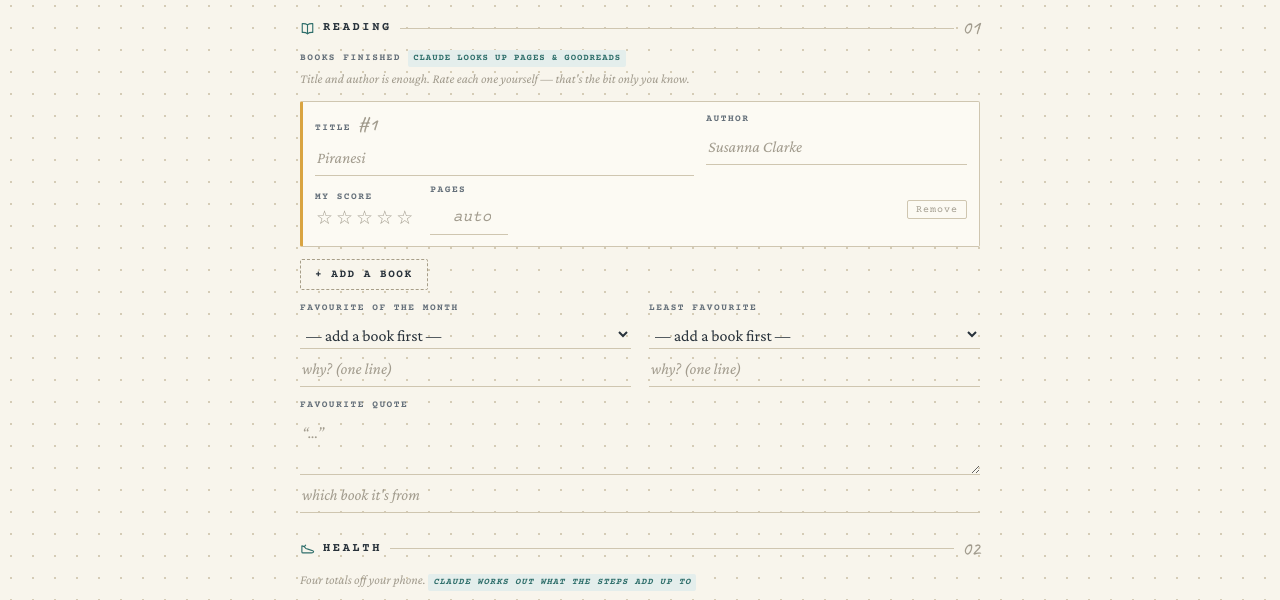
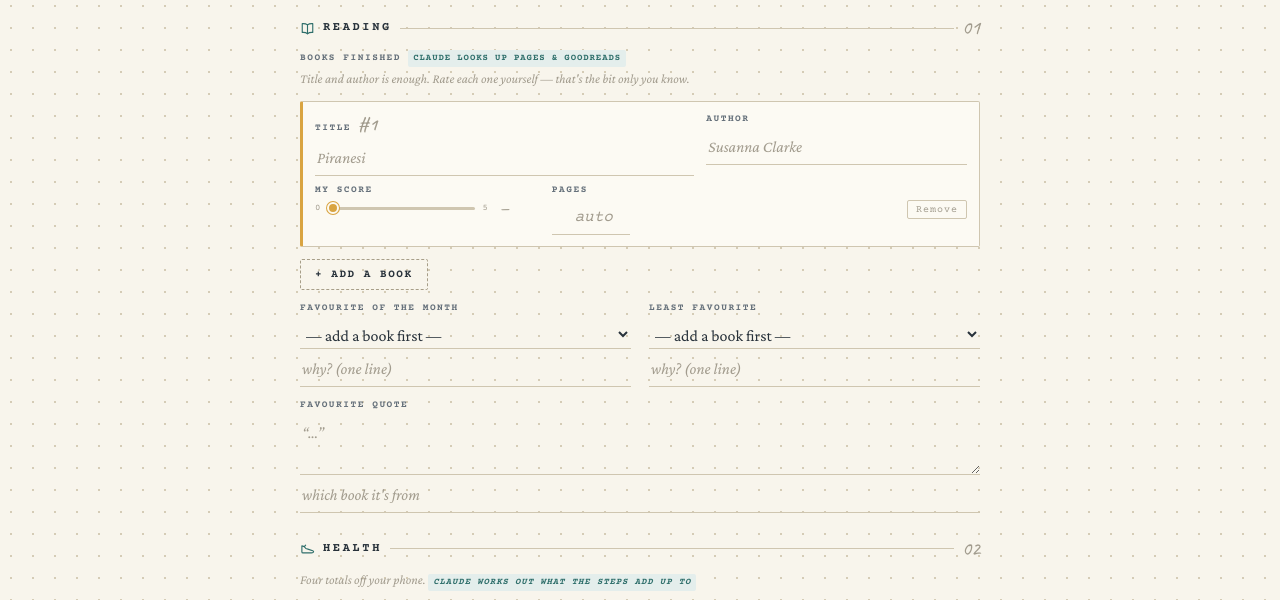
Before and after one commit to leokheyn/Journal-, a plain HTML site: page intake/month-end-intake.html in a window 1280 px wide. Shown: the part 137-737 px from the top of the page. Drawn offline with nearby package versions, Linux system fonts and the light colour scheme.

Commit message:
Score books on a 0.25-step slider instead of whole stars
Whole stars forced a rounding decision the reader hadn't made. The
intake now takes a 0-5 range slider in quarter points with a live
readout; arrow keys step by 0.25 too.

The roundup page is unchanged and still shows stars — its star rows are
drawn with a clip path proportional to the rating, so a 4.25 average
renders as a quarter-filled fifth star without any change.

Co-Authored-By: Claude Opus 5 <noreply@anthropic.com>
Claude-Session: https://claude.ai/code/session_014dAQmhj3jLMSdQngFZbsfe

```diff
--- a/intake/month-end-intake.html
+++ b/intake/month-end-intake.html
@@ -102,18 +102,46 @@
          background:var(--card); border:1px solid var(--line); border-left:3px solid var(--marigold);
          border-radius:2px; padding:11px 12px; }
   .book .line1{ display:grid; grid-template-columns:1.6fr 1.1fr; gap:12px; }
-  .book .line2{ display:flex; align-items:center; gap:16px; flex-wrap:wrap; }
+  .book .line2{ display:flex; align-items:flex-start; gap:16px; flex-wrap:wrap; }
   @media (max-width:520px){ .book .line1{ grid-template-columns:1fr; } }
   .book .idx{ font-family:"Caveat",cursive; font-size:17px; color:var(--ink-faint); }
-  .rate{ display:inline-flex; align-items:center; gap:1px; }
-  .rate input{ position:absolute; opacity:0; width:1px; height:1px; }
-  .rate label{ cursor:pointer; font-size:19px; line-height:1; color:var(--ink-faint);
-               padding:1px 1px; user-select:none; }
-  .rate label.on{ color:var(--marigold); }
-  .rate input:focus-visible + label{ outline:2px solid var(--focus); outline-offset:1px; }
+  /* score slider — quarter points, because half a star is often a lie */
+  .rate{ display:flex; align-items:center; gap:7px; }
+  .rate .end{ font-family:"Courier Prime",monospace; font-size:9px; color:var(--ink-faint);
+              flex:none; }
+  .rate .val{ font-family:"Caveat",cursive; font-size:21px; font-weight:700; line-height:1;
+              color:var(--marigold); min-width:36px; margin-left:5px;
+              font-variant-numeric:tabular-nums; }
+  .rate .val.none{ color:var(--ink-faint); font-size:16px; }
+  input[type="range"]{
+    -webkit-appearance:none; appearance:none; width:148px; height:15px; margin:0;
+    background:transparent; cursor:pointer; flex:none;
+  }
+  input[type="range"]::-webkit-slider-runnable-track{
+    height:3px; border-radius:2px;
+    background:linear-gradient(to right, var(--marigold) var(--fill,0%), var(--line) var(--fill,0%));
+  }
+  input[type="range"]::-moz-range-track{
+    height:3px; border-radius:2px;
+    background:linear-gradient(to right, var(--marigold) var(--fill,0%), var(--line) var(--fill,0%));
+  }
+  input[type="range"]::-webkit-slider-thumb{
+    -webkit-appearance:none; appearance:none; width:12px; height:12px; border-radius:50%;
+    background:var(--marigold); border:2px solid var(--card); margin-top:-4.5px;
+    box-shadow:0 0 0 1px var(--marigold);
+  }
+  input[type="range"]::-moz-range-thumb{
+    width:10px; height:10px; border-radius:50%; background:var(--marigold);
+    border:2px solid var(--card); box-shadow:0 0 0 1px var(--marigold);
+  }
+  input[type="range"]:focus{ outline:none; }
+  input[type="range"]:focus-visible::-webkit-slider-thumb{ outline:2px solid var(--focus);
+                                                           outline-offset:2px; }
+  input[type="range"]:focus-visible::-moz-range-thumb{ outline:2px solid var(--focus);
+                                                       outline-offset:2px; }
   .pagebox{ width:78px; }
   .pagebox input{ text-align:right; }
-  .kill{ margin-left:auto; background:transparent; border:1px solid var(--line);
+  .kill{ margin-left:auto; align-self:center; background:transparent; border:1px solid var(--line);
          color:var(--ink-faint); border-radius:2px; cursor:pointer; padding:3px 8px;
          font-family:"Courier Prime",monospace; font-size:10px; letter-spacing:.1em; }
   .kill:hover{ color:var(--clay); border-color:var(--clay); }
@@ -370,11 +398,14 @@
           <input type="text" id="ba${i}" data-k="author" placeholder="Susanna Clarke"></div>
       </div>
       <div class="line2">
-        <span class="f" style="gap:2px">
-          <span class="lab">My score</span>
-          <span class="rate" id="rt${i}" role="radiogroup" aria-label="My score for book ${i+1}">
-            ${[1,2,3,4,5].map(v => `<input type="radio" id="r${i}-${v}" name="rate${i}" value="${v}">
-               <label for="r${i}-${v}" title="${v} out of 5">&#9734;</label>`).join("")}
+        <span class="f" style="gap:3px">
+          <label class="lab" for="rt${i}">My score</label>
+          <span class="rate">
+            <span class="end" aria-hidden="true">0</span>
+            <input type="range" id="rt${i}" min="0" max="5" step="0.25" value="0"
+                   aria-label="My score for book ${i+1}, out of 5 in quarter points">
+            <span class="end" aria-hidden="true">5</span>
+            <output class="val none" for="rt${i}">&mdash;</output>
           </span>
         </span>
         <span class="f pagebox"><label for="bp${i}">Pages</label>
@@ -385,18 +416,21 @@
     row.querySelector('[data-k="title"]').value  = b.title  || "";
     row.querySelector('[data-k="author"]').value = b.author || "";
     row.querySelector('[data-k="pages"]').value  = b.pages  || "";
-    const stars = row.querySelectorAll(".rate label");
+    const slider = row.querySelector('input[type="range"]');
+    const readout = row.querySelector("output");
+    const fmt = v => Number.isInteger(v) ? String(v) : v.toFixed(2).replace(/0$/, "");
     function paint(v){
-      stars.forEach((el,j) => { const on = j < v; el.classList.toggle("on", on);
-        el.innerHTML = on ? "&#9733;" : "&#9734;"; });
+      slider.style.setProperty("--fill", (v / 5 * 100) + "%");
+      readout.className = "val" + (v > 0 ? "" : " none");
+      readout.innerHTML = v > 0 ? fmt(v) : "&mdash;";
     }
-    if (b.mine) { const r = row.querySelector(`#r${i}-${b.mine}`); if (r) r.checked = true; }
+    slider.value = Number(b.mine) || 0;
     paint(Number(b.mine) || 0);
 
     row.querySelectorAll('input[data-k]').forEach(inp =>
       inp.addEventListener("input", () => { b[inp.dataset.k] = inp.value; touch(); refreshPickers(); }));
-    row.querySelectorAll('.rate input').forEach(inp =>
-      inp.addEventListener("change", () => { b.mine = Number(inp.value); paint(b.mine); touch(); }));
+    slider.addEventListener("input", () => {
+      b.mine = Number(slider.value); paint(b.mine); touch(); });
     row.querySelector(".kill").addEventListener("click", () => {
       data.books.splice(i,1); renderBooks(); touch(); });
     return row;
```
Also changed, not shown: .claude/skills/monthly-roundup/SKILL.md.
